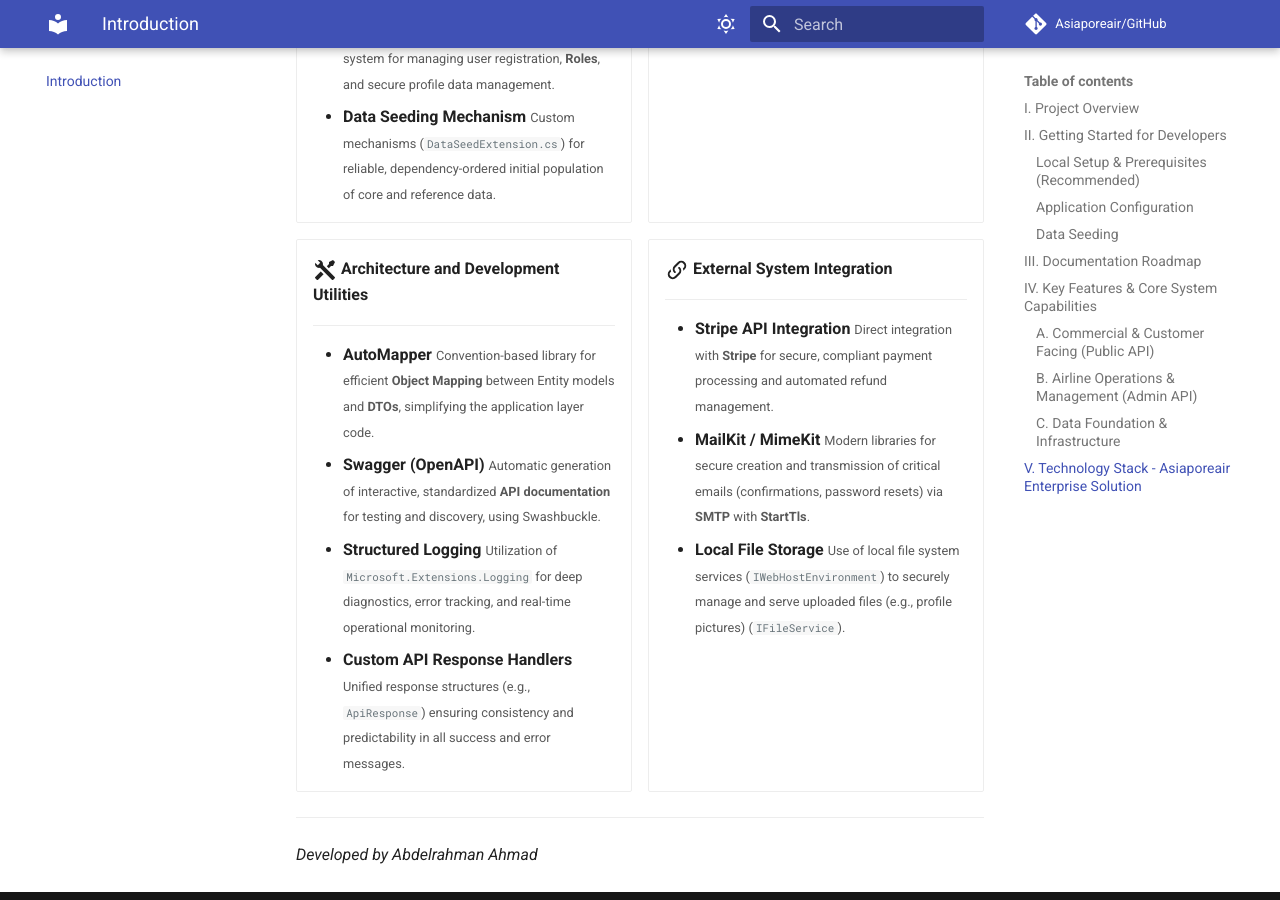
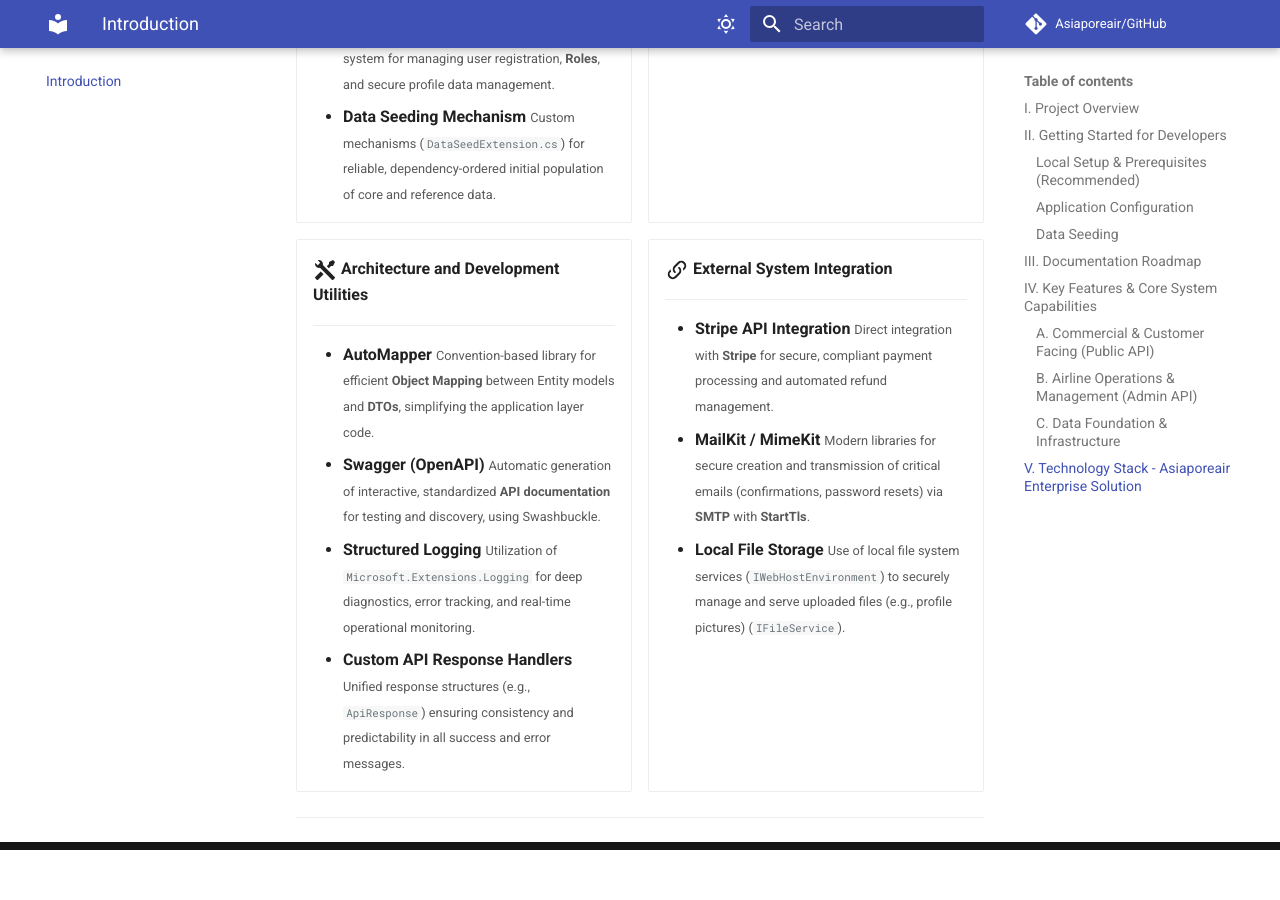
Before and after one commit to AbdelrahmanAhmad99/Asiaporeair, an MkDocs documentation site: the page built from Documentation/docs/index.md, in a window 1280 px wide and 900 px high, scrolled down 5125 px. Built offline with MkDocs 1.6.1 and Material for MkDocs 9.7.7, drawn with Linux system fonts in a browser that asks for light colours; comment, search, counter and statistics services are not loaded; after the commit the page ends 5975 px from its top, so only the background shows below that.

```diff
--- a/Documentation/docs/index.md
+++ b/Documentation/docs/index.md
@@ -260,5 +260,3 @@ This layer ensures a robust, performance-tested data environment, critical for e
 </div>
 
 ---
-
-*Developed by Abdelrahman Ahmad*
```
